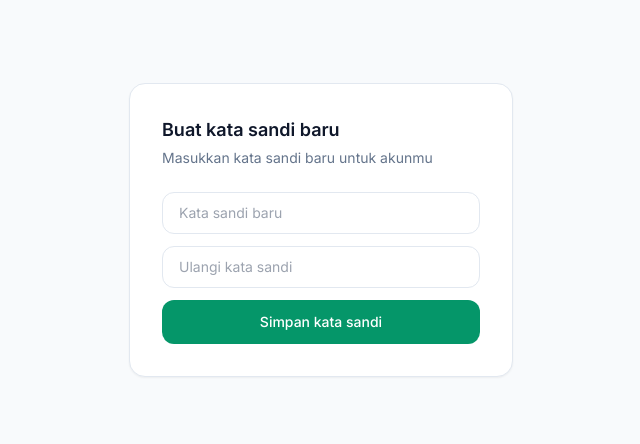
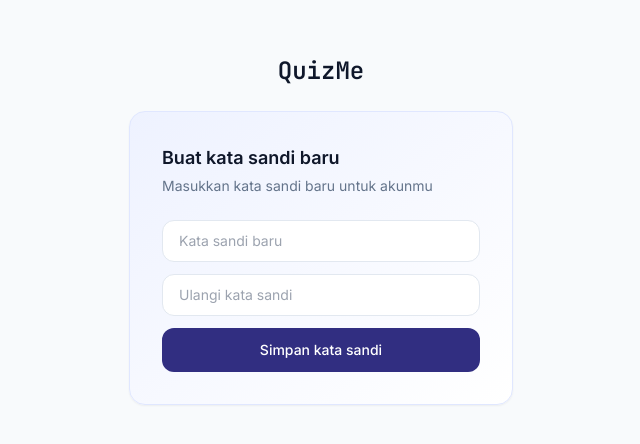
Before and after one commit to rioopr-beep/quizme, a Next.js app: page /reset-password in a window 1280 px wide. Shown: the part 170-614 px from the top of the page, without its empty margins (319-959 px from the left). Built offline with nearby package versions, Linux system fonts and the light colour scheme; no server answers.

Commit message:
Update page.tsx

```diff
--- a/app/(auth)/reset-password/page.tsx
+++ b/app/(auth)/reset-password/page.tsx
@@ -53,7 +53,12 @@ export default function ResetPasswordPage(): JSX.Element {
 
   return (
     <main className="flex min-h-screen items-center justify-center bg-slate-50 px-6">
-      <div className="w-full max-w-sm rounded-2xl border border-slate-200 bg-white p-8 shadow-sm">
+      <div className="w-full max-w-sm">
+        <p className="mb-6 text-center font-mono text-2xl font-semibold text-slate-900">
+          QuizMe
+        </p>
+
+        <div className="rounded-2xl border border-indigo-100 bg-gradient-to-br from-indigo-50 to-white p-8 shadow-sm">
           <h1 className="text-lg font-semibold text-slate-900">{heading}</h1>
           <p className="mt-1 text-sm text-slate-500">{subtitle}</p>
 
@@ -65,7 +70,7 @@ export default function ResetPasswordPage(): JSX.Element {
               onChange={(e) => setPassword(e.target.value)}
               minLength={6}
               required
-            className="rounded-xl border border-slate-200 px-4 py-2.5 text-sm"
+              className="rounded-xl border border-slate-200 bg-white px-4 py-2.5 text-sm outline-none focus:border-indigo-400"
             />
 
             <input
@@ -75,7 +80,7 @@ export default function ResetPasswordPage(): JSX.Element {
               onChange={(e) => setConfirmPassword(e.target.value)}
               minLength={6}
               required
-            className="rounded-xl border border-slate-200 px-4 py-2.5 text-sm"
+              className="rounded-xl border border-slate-200 bg-white px-4 py-2.5 text-sm outline-none focus:border-indigo-400"
             />
 
             {status === 'mismatch' ? (
@@ -88,12 +93,13 @@ export default function ResetPasswordPage(): JSX.Element {
             <button
               type="submit"
               disabled={status === 'saving'}
-            className="rounded-xl bg-emerald-600 px-4 py-3 text-sm font-medium text-white transition hover:bg-emerald-700 disabled:opacity-60"
+              className="rounded-xl bg-indigo-900 px-4 py-3 text-sm font-medium text-white transition hover:bg-indigo-800 disabled:opacity-60"
             >
               {status === 'saving' ? savingLabel : submitLabel}
             </button>
           </form>
         </div>
+      </div>
     </main>
   );
 }
```
Lines whose indentation alone changed are shown as unchanged.
